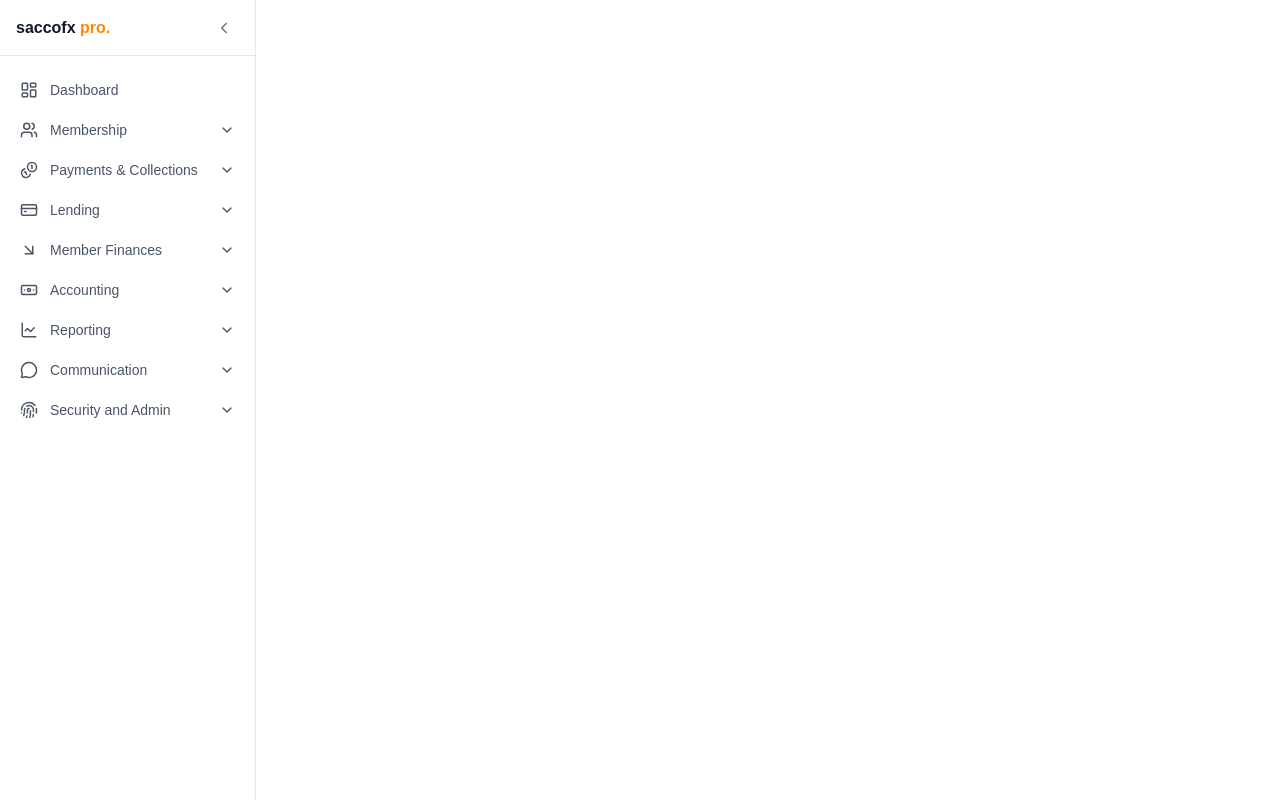
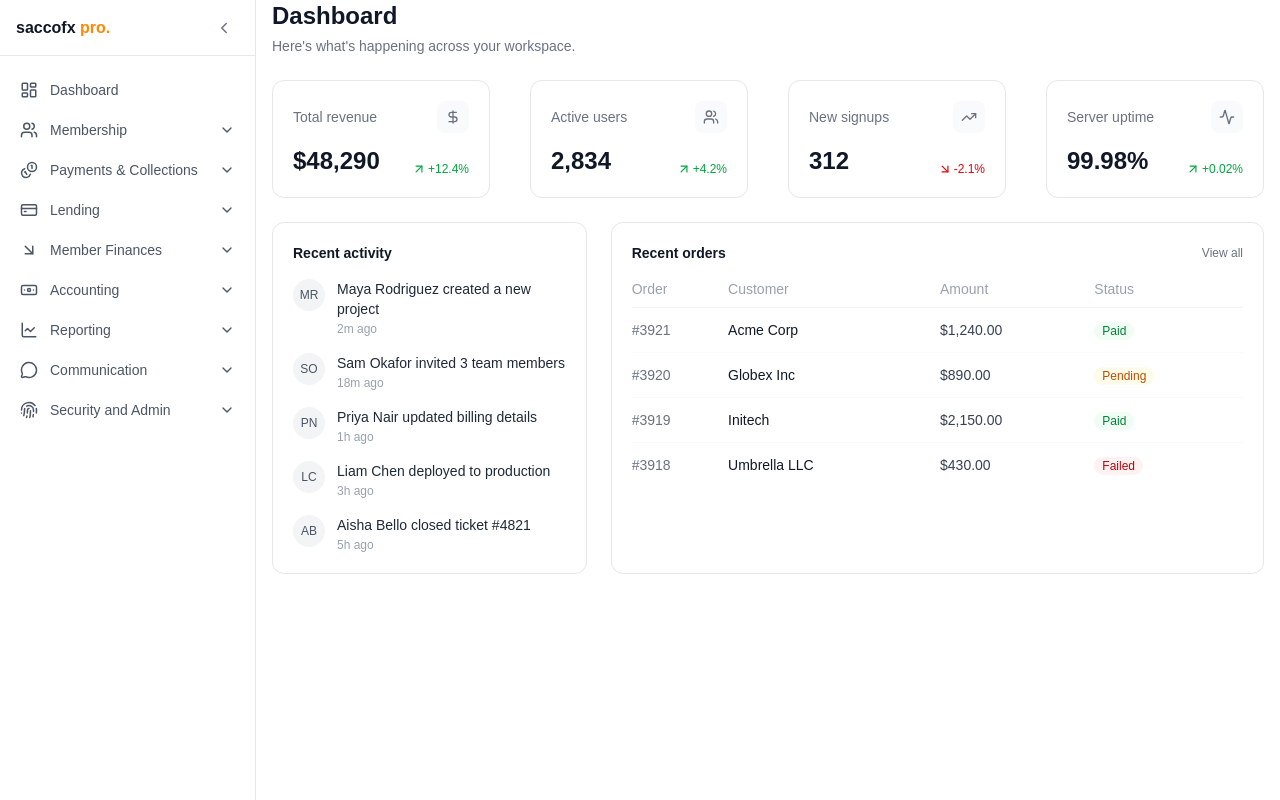
Before and after one commit to pacheko-ke/saccofx, a Next.js app: page / in a window 1280 px wide. Built offline with nearby package versions, Linux system fonts and the light colour scheme.

Commit message:
add main dashboard area

```diff
--- a/app/page.tsx
+++ b/app/page.tsx
@@ -1,8 +1,12 @@
 import Image from "next/image";
 import Sidebar from "@/components/SideBar";
+import Main from "@/components/Main";
 
 export default function Home() {
   return (
+    <div className="flex h-screen">
     <Sidebar></Sidebar>
+    <Main></Main>
+    </div>
   );
 }
--- /dev/null
+++ b/components/Main.tsx
@@ -0,0 +1,183 @@
+import {
+    Users,
+    DollarSign,
+    Activity,
+    TrendingUp,
+    ArrowUpRight,
+    ArrowDownRight,
+} from "lucide-react";
+
+export default function Main() {
+    const stats = [
+        {
+            label: "Total revenue",
+            value: "$48,290",
+            change: "+12.4%",
+            trend: "up",
+            icon: DollarSign,
+        },
+        {
+            label: "Active users",
+            value: "2,834",
+            change: "+4.2%",
+            trend: "up",
+            icon: Users,
+        },
+        {
+            label: "New signups",
+            value: "312",
+            change: "-2.1%",
+            trend: "down",
+            icon: TrendingUp,
+        },
+        {
+            label: "Server uptime",
+            value: "99.98%",
+            change: "+0.02%",
+            trend: "up",
+            icon: Activity,
+        },
+    ];
+
+    const activity = [
+        { user: "Maya Rodriguez", action: "created a new project", time: "2m ago" },
+        { user: "Sam Okafor", action: "invited 3 team members", time: "18m ago" },
+        { user: "Priya Nair", action: "updated billing details", time: "1h ago" },
+        { user: "Liam Chen", action: "deployed to production", time: "3h ago" },
+        { user: "Aisha Bello", action: "closed ticket #4821", time: "5h ago" },
+    ];
+
+    const recentOrders = [
+        { id: "#3921", customer: "Acme Corp", amount: "$1,240.00", status: "Paid" },
+        { id: "#3920", customer: "Globex Inc", amount: "$890.00", status: "Pending" },
+        { id: "#3919", customer: "Initech", amount: "$2,150.00", status: "Paid" },
+        { id: "#3918", customer: "Umbrella LLC", amount: "$430.00", status: "Failed" },
+    ];
+
+    const statusStyles: Record<string, string> = {
+        Paid: "bg-green-50 text-green-700",
+        Pending: "bg-amber-50 text-amber-700",
+        Failed: "bg-red-50 text-red-700",
+    };
+    return (
+
+        <div className="space-y-6 w-full bg-white px-4">
+            {/* Header */}
+            <div>
+                <h1 className="text-2xl font-semibold text-gray-900">Dashboard</h1>
+                <p className="text-sm text-gray-500 mt-1">
+                    Here's what's happening across your workspace.
+                </p>
+            </div>
+
+            {/* Stat cards */}
+            <div className="flex gap-10">
+                {stats.map(({ label, value, change, trend, icon: Icon }) => (
+                    <div
+                        key={label}
+                        className="bg-white w-1/4 border border-gray-200 rounded-xl p-5"
+                    >
+                        <div className="flex   items-center justify-between">
+                            <span className="text-sm text-gray-500">{label}</span>
+                            <div className="p-2 rounded-lg bg-gray-50">
+                                <Icon size={16} className="text-gray-500" />
+                            </div>
+                        </div>
+                        <div className="mt-3 flex items-end justify-between">
+                            <span className="text-2xl font-semibold text-gray-900">
+                                {value}
+                            </span>
+                            <span
+                                className={`flex items-center gap-0.5 text-xs font-medium ${trend === "up" ? "text-green-600" : "text-red-600"
+                                    }`}
+                            >
+                                {trend === "up" ? (
+                                    <ArrowUpRight size={14} />
+                                ) : (
+                                    <ArrowDownRight size={14} />
+                                )}
+                                {change}
+                            </span>
+                        </div>
+                    </div>
+                ))}
+            </div>
+
+            {/* Main grid: activity + orders */}
+            <div className="grid grid-cols-1 lg:grid-cols-3 gap-6">
+                {/* Recent activity */}
+                <div className="lg:col-span-1 bg-white border border-gray-200 rounded-xl p-5">
+                    <h2 className="text-sm font-semibold text-gray-900 mb-4">
+                        Recent activity
+                    </h2>
+                    <ul className="space-y-4">
+                        {activity.map((item, i) => (
+                            <li key={i} className="flex gap-3">
+                                <div className="w-8 h-8 rounded-full bg-gray-100 flex items-center justify-center text-xs font-medium text-gray-600 shrink-0">
+                                    {item.user
+                                        .split(" ")
+                                        .map((n) => n[0])
+                                        .join("")}
+                                </div>
+                                <div className="min-w-0">
+                                    <p className="text-sm text-gray-800">
+                                        <span className="font-medium">{item.user}</span>{" "}
+                                        {item.action}
+                                    </p>
+                                    <p className="text-xs text-gray-400 mt-0.5">{item.time}</p>
+                                </div>
+                            </li>
+                        ))}
+                    </ul>
+                </div>
+
+                {/* Recent orders table */}
+                <div className="lg:col-span-2 bg-white border border-gray-200 rounded-xl p-5">
+                    <div className="flex items-center justify-between mb-4">
+                        <h2 className="text-sm font-semibold text-gray-900">
+                            Recent orders
+                        </h2>
+                        <button className="text-xs font-medium text-gray-500 hover:text-gray-900">
+                            View all
+                        </button>
+                    </div>
+                    <div className="overflow-x-auto">
+                        <table className="w-full text-sm">
+                            <thead>
+                                <tr className="text-left text-gray-400 border-b border-gray-100">
+                                    <th className="font-medium pb-2">Order</th>
+                                    <th className="font-medium pb-2">Customer</th>
+                                    <th className="font-medium pb-2">Amount</th>
+                                    <th className="font-medium pb-2">Status</th>
+                                </tr>
+                            </thead>
+                            <tbody>
+                                {recentOrders.map((order) => (
+                                    <tr
+                                        key={order.id}
+                                        className="border-b border-gray-50 last:border-0"
+                                    >
+                                        <td className="py-3 text-gray-500">{order.id}</td>
+                                        <td className="py-3 font-medium text-gray-900">
+                                            {order.customer}
+                                        </td>
+                                        <td className="py-3 text-gray-700">{order.amount}</td>
+                                        <td className="py-3">
+                                            <span
+                                                className={`px-2 py-0.5 rounded-full text-xs font-medium ${statusStyles[order.status]
+                                                    }`}
+                                            >
+                                                {order.status}
+                                            </span>
+                                        </td>
+                                    </tr>
+                                ))}
+                            </tbody>
+                        </table>
+                    </div>
+                </div>
+            </div>
+        </div>
+
+    );
+}
--- a/components/SideBar.tsx
+++ b/components/SideBar.tsx
@@ -164,7 +164,7 @@ export default function Sidebar() {
 
   return (
 
-    <div className="flex h-screen">
+    <div >
     <aside
       className={`h-screen sticky top-0 flex flex-col border-r border-gray-200 bg-white transition-all duration-200 ${collapsed ? "w-16" : "w-64"
         }`}
@@ -263,9 +263,7 @@ export default function Sidebar() {
       </nav>
     </aside>
 
-    <div className="text-white text-3xl">
-HELLO
-    </div>
+
     </div>
   );
 }
```
